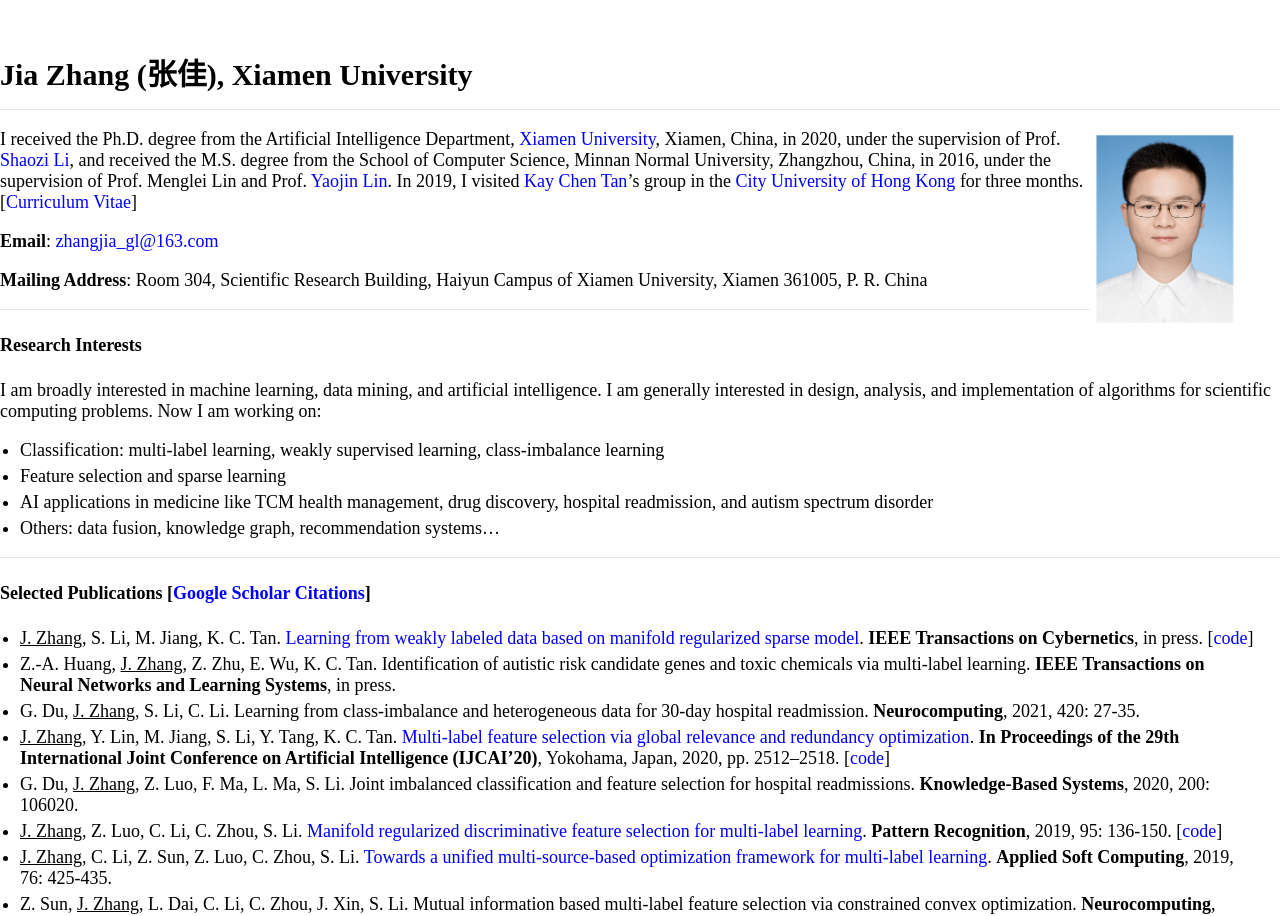
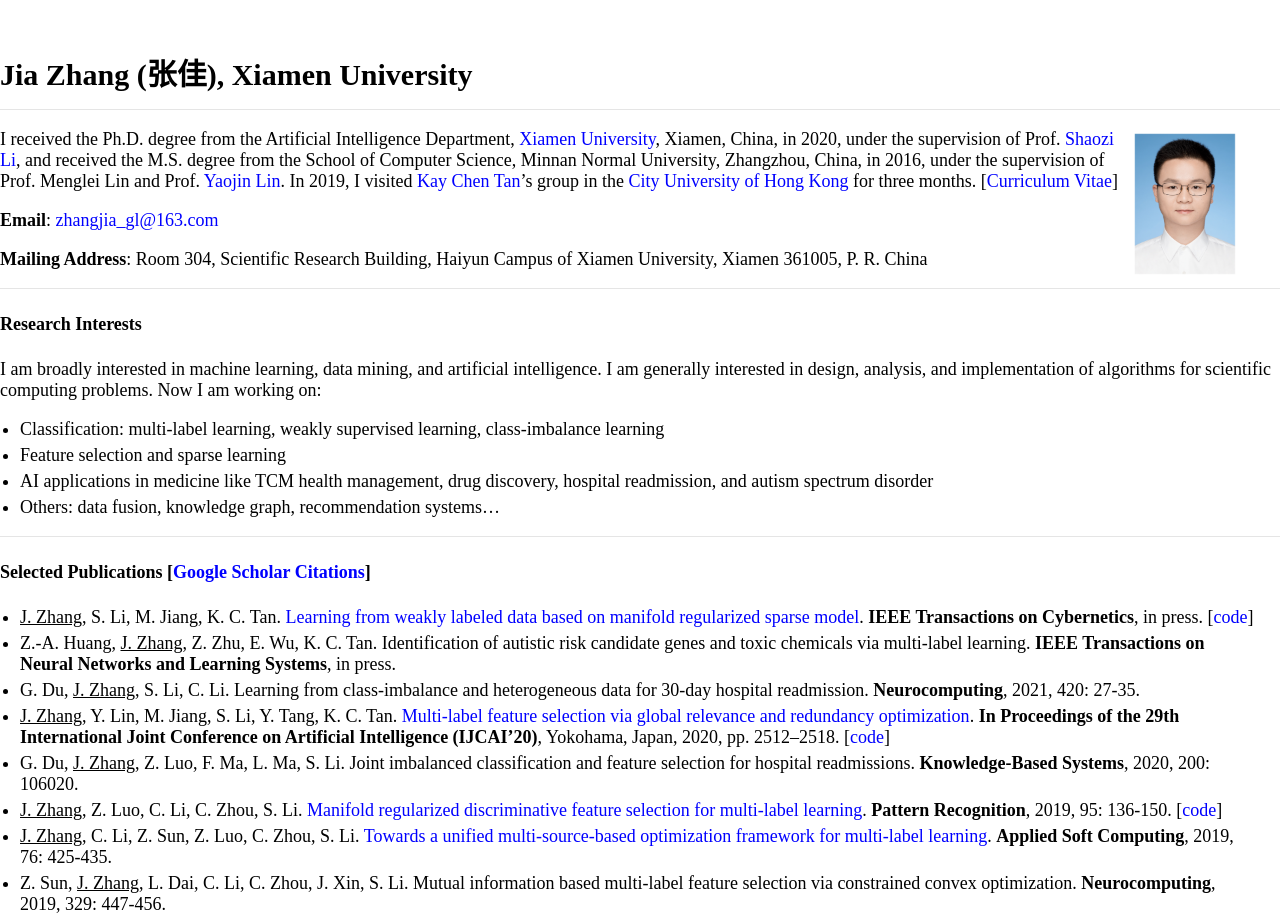
Before and after one commit to jiazhang-ml/jiazhang-ml.github.io, a Jekyll site: the page built from index.md, in a window 1280 px wide. Shown: the top 916 px of the page. Built offline with Jekyll 4.4.1, drawn with Linux system fonts in a browser that asks for light colours.

Commit message:
Update typography.scss

```diff
--- a/_sass/typography.scss
+++ b/_sass/typography.scss
@@ -37,8 +37,8 @@
         font-style: italic;
     }
     .profile-picture {
-        height: 200px;
-        width: 150px;
+        height: 150px;
+        width: 110px;
         position: relative;
         margin: 0px 40px 0px 0px;
         float: right;
```
